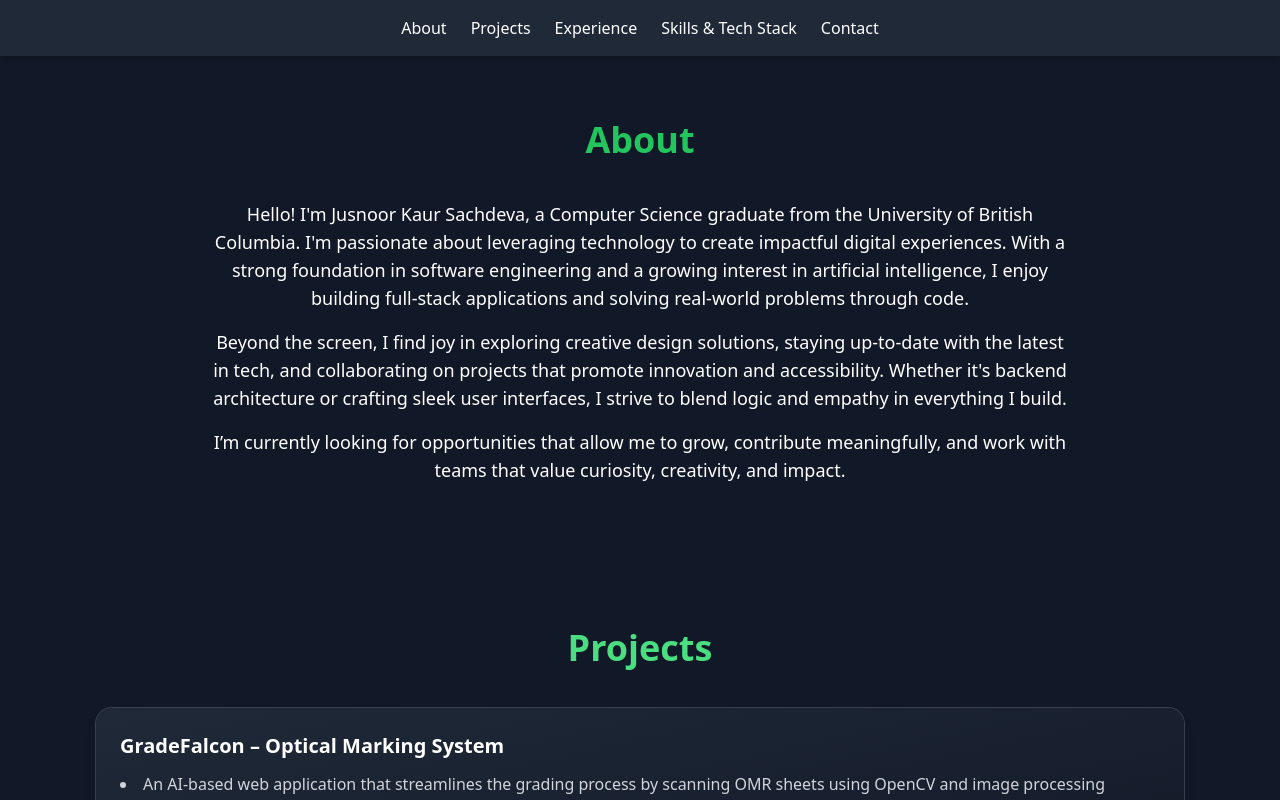
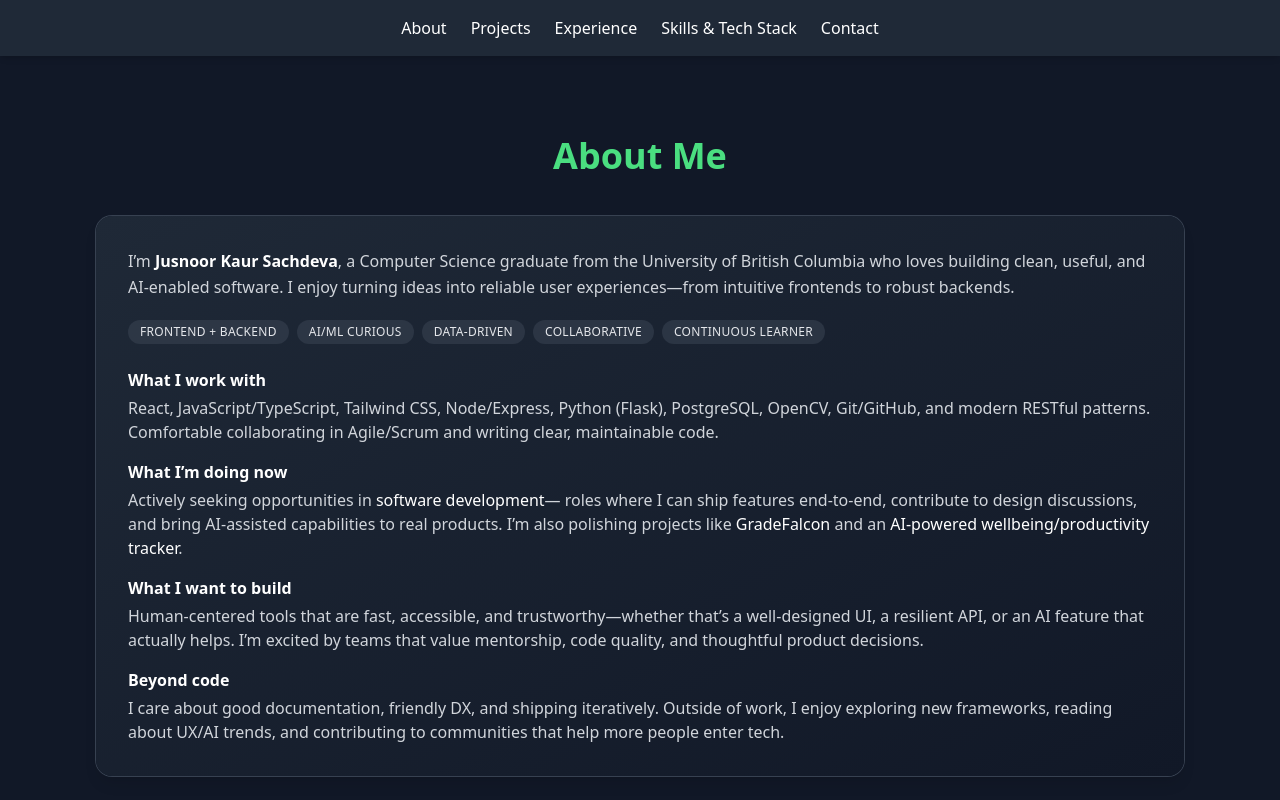
Before and after one commit to jusnoorkaur/jusnoor-portfolio, a React (Create React App) app: page / in a window 1280 px wide. Shown: the part 520-1320 px from the top of the page. Built offline with nearby package versions, Linux system fonts and the light colour scheme; the HTML template or start-up script is replaced by a standard one.

Commit message:
style(about): single-card layout with polished narrative and hover effect

```diff
--- a/src/components/About.js
+++ b/src/components/About.js
@@ -1,27 +1,84 @@
-import React from 'react';
+import React from "react";
 
 const About = () => {
   return (
-    <section id="about" className="py-16 bg-gray-900 text-white">
-      <h2 className="text-4xl font-bold text-center text-green-500 mb-10">About</h2>
-      <div className="max-w-4xl mx-auto px-4 text-center">
-        <p className="text-lg mb-4">
-          Hello! I'm Jusnoor Kaur Sachdeva, a Computer Science graduate from the University of British Columbia.
-          I'm passionate about leveraging technology to create impactful digital experiences.
-          With a strong foundation in software engineering and a growing interest in artificial intelligence,
-          I enjoy building full-stack applications and solving real-world problems through code.
+    <section id="about" className="px-8 py-20 max-w-6xl mx-auto">
+      <h2 className="text-3xl md:text-4xl font-bold text-center text-green-400 mb-10">
+        About Me
+      </h2>
+
+      {/* Single, polished card to match Projects/Experience style */}
+      <article className="relative overflow-hidden rounded-2xl bg-gradient-to-br from-gray-800 to-gray-900 p-6 md:p-8 shadow-lg ring-1 ring-gray-700 transition-all hover:-translate-y-1 hover:shadow-2xl">
+        {/* subtle hover glow */}
+        <div className="pointer-events-none absolute inset-0 opacity-0 hover:opacity-100 transition-opacity bg-gradient-to-tr from-green-500/10 via-transparent to-transparent" />
+
+        {/* intro */}
+        <p className="text-gray-300 leading-relaxed mb-5">
+          I’m <span className="text-white font-semibold">Jusnoor Kaur Sachdeva</span>, a
+          Computer Science graduate from the University of British Columbia who loves building
+          clean, useful, and AI-enabled software. I enjoy turning ideas into reliable user
+          experiences—from intuitive frontends to robust backends.
         </p>
-        <p className="text-lg mb-4">
-          Beyond the screen, I find joy in exploring creative design solutions, staying up-to-date with the latest in tech,
-          and collaborating on projects that promote innovation and accessibility.
-          Whether it's backend architecture or crafting sleek user interfaces,
-          I strive to blend logic and empathy in everything I build.
-        </p>
-        <p className="text-lg">
-          I’m currently looking for opportunities that allow me to grow, contribute meaningfully, and work with teams
-          that value curiosity, creativity, and impact.
-        </p>
-      </div>
+
+        {/* quick chips */}
+        <ul className="flex flex-wrap gap-2 mb-6">
+          {[
+            "Frontend + Backend",
+            "AI/ML Curious",
+            "Data-driven",
+            "Collaborative",
+            "Continuous Learner",
+          ].map((t, i) => (
+            <li
+              key={i}
+              className="text-xs uppercase tracking-wide bg-gray-700/60 text-gray-200 px-3 py-1 rounded-full"
+            >
+              {t}
+            </li>
+          ))}
+        </ul>
+
+        {/* sections */}
+        <div className="space-y-4 text-gray-300">
+          <div>
+            <h3 className="text-white font-semibold mb-1">What I work with</h3>
+            <p>
+              React, JavaScript/TypeScript, Tailwind CSS, Node/Express, Python (Flask),
+              PostgreSQL, OpenCV, Git/GitHub, and modern RESTful patterns. Comfortable
+              collaborating in Agile/Scrum and writing clear, maintainable code.
+            </p>
+          </div>
+
+          <div>
+            <h3 className="text-white font-semibold mb-1">What I’m doing now</h3>
+            <p>
+              Actively seeking opportunities in <span className="text-white">software development</span>—
+              roles where I can ship features end-to-end, contribute to design discussions,
+              and bring AI-assisted capabilities to real products. I’m also polishing projects
+              like <span className="text-white">GradeFalcon</span> and an{" "}
+              <span className="text-white">AI-powered wellbeing/productivity tracker</span>.
+            </p>
+          </div>
+
+          <div>
+            <h3 className="text-white font-semibold mb-1">What I want to build</h3>
+            <p>
+              Human-centered tools that are fast, accessible, and trustworthy—whether that’s a
+              well-designed UI, a resilient API, or an AI feature that actually helps. I’m excited
+              by teams that value mentorship, code quality, and thoughtful product decisions.
+            </p>
+          </div>
+
+          <div>
+            <h3 className="text-white font-semibold mb-1">Beyond code</h3>
+            <p>
+              I care about good documentation, friendly DX, and shipping iteratively. Outside of work,
+              I enjoy exploring new frameworks, reading about UX/AI trends, and contributing to
+              communities that help more people enter tech.
+            </p>
+          </div>
+        </div>
+      </article>
     </section>
   );
 };
```
